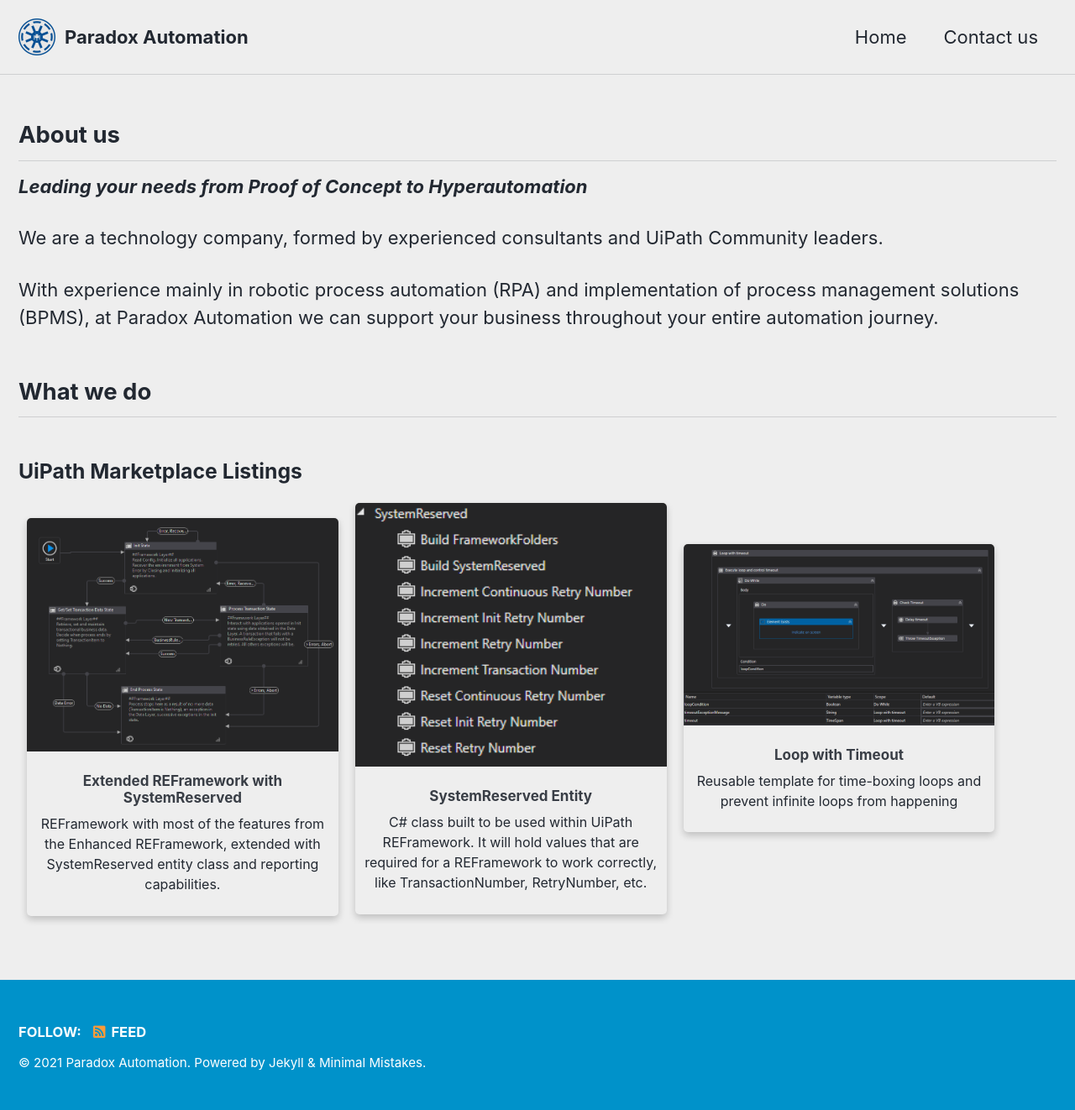
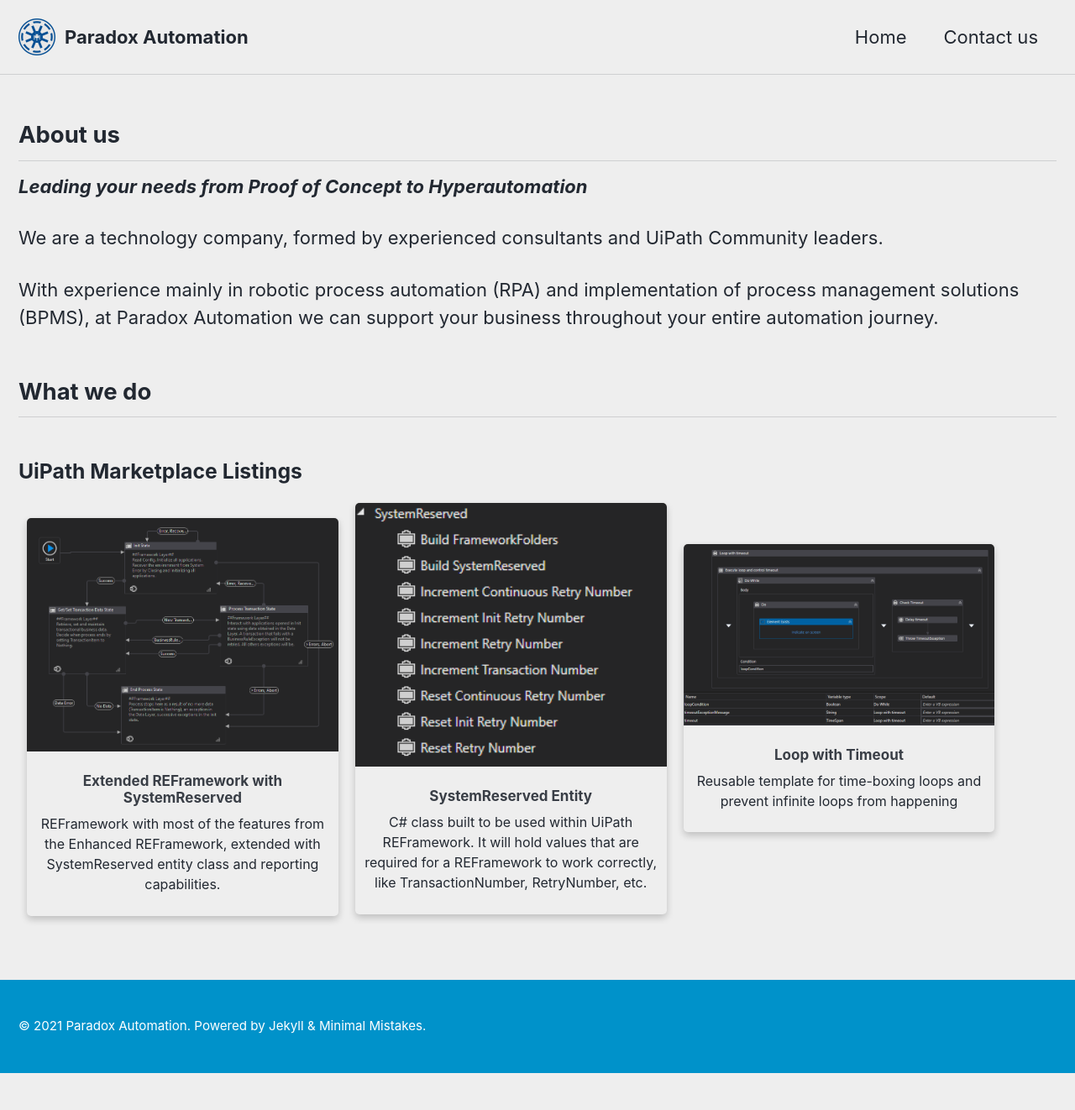
Before and after one commit to Paradox-Automation/Paradox-Automation.github.io, a Jekyll site: the page built from index.html, in a window 1280 px wide. Shown: the whole page at 84% size. Built offline with Jekyll 4.4.1, drawn with Linux system fonts in a browser that asks for light colours; cached includes are drawn as plain includes; the list of posts is cut into pages by our own code; after the commit the page ends 1278 px from its top, so only the background shows below that.

Commit message:
Remove Follow Feed
Also updated site description

```diff
--- a/_config.yml
+++ b/_config.yml
@@ -20,7 +20,7 @@
 title_separator          : "|"
 subtitle                 : # site tagline that appears below site title in masthead
 name                     : "Paradox Automation"
-description              : "Paradox Automation website."
+description              : "Leading your needs from Proof of Concept to Hyperautomation"
 url                      : "https://www.paradoxautomation.com" # the base hostname & protocol for your site e.g. "https://mmistakes.github.io"
 baseurl                  : # the subpath of your site, e.g. "/blog"
 repository               : "ParadoxAutomation/ParadoxAutomation.github.io" # GitHub username/repo-name e.g. "mmistakes/minimal-mistakes"
@@ -125,26 +125,26 @@
       # url: "https://instagram.com/"
 
 # Site Footer
-footer:
-  links:
-    - label: "Twitter"
-      icon: "fab fa-fw fa-twitter-square"
-      # url:
-    - label: "Facebook"
-      icon: "fab fa-fw fa-facebook-square"
-      # url:
-    - label: "GitHub"
-      icon: "fab fa-fw fa-github"
-      # url:
-    - label: "GitLab"
-      icon: "fab fa-fw fa-gitlab"
-      # url:
-    - label: "Bitbucket"
-      icon: "fab fa-fw fa-bitbucket"
-      # url:
-    - label: "Instagram"
-      icon: "fab fa-fw fa-instagram"
-      # url:
+#footer:
+#  links:
+#    - label: "Twitter"
+#      icon: "fab fa-fw fa-twitter-square"
+#      # url:
+#    - label: "Facebook"
+#      icon: "fab fa-fw fa-facebook-square"
+#      # url:
+#    - label: "GitHub"
+#      icon: "fab fa-fw fa-github"
+#      # url:
+#    - label: "GitLab"
+#      icon: "fab fa-fw fa-gitlab"
+#      # url:
+#    - label: "Bitbucket"
+#      icon: "fab fa-fw fa-bitbucket"
+#      # url:
+#    - label: "Instagram"
+#      icon: "fab fa-fw fa-instagram"
+#      # url:
 
 
 # Reading Files
--- a/_includes/footer.html
+++ b/_includes/footer.html
@@ -1,10 +1,9 @@
 <div class="page__footer-follow">
   <ul class="social-icons">
-    {% if site.data.ui-text[site.locale].follow_label %}
-      <li><strong>{{ site.data.ui-text[site.locale].follow_label }}</strong></li>
-    {% endif %}
-
     {% if site.footer.links %}
+      {% if site.data.ui-text[site.locale].follow_label %}
+        <li><strong>{{ site.data.ui-text[site.locale].follow_label }}</strong></li>
+      {% endif %}
       {% for link in site.footer.links %}
         {% if link.label and link.url %}
           <li><a href="{{ link.url }}" rel="nofollow noopener noreferrer"><i class="{{ link.icon | default: 'fas fa-link' }}" aria-hidden="true"></i> {{ link.label }}</a></li>
@@ -12,7 +11,7 @@
       {% endfor %}
     {% endif %}
 
-    <li><a href="{% if site.atom_feed.path %}{{ site.atom_feed.path }}{% else %}{{ '/feed.xml' | relative_url }}{% endif %}"><i class="fas fa-fw fa-rss-square" aria-hidden="true"></i> {{ site.data.ui-text[site.locale].feed_label | default: "Feed" }}</a></li>
+    <!-- <li><a href="{% if site.atom_feed.path %}{{ site.atom_feed.path }}{% else %}{{ '/feed.xml' | relative_url }}{% endif %}"><i class="fas fa-fw fa-rss-square" aria-hidden="true"></i> {{ site.data.ui-text[site.locale].feed_label | default: "Feed" }}</a></li> -->
   </ul>
 </div>
 
```
